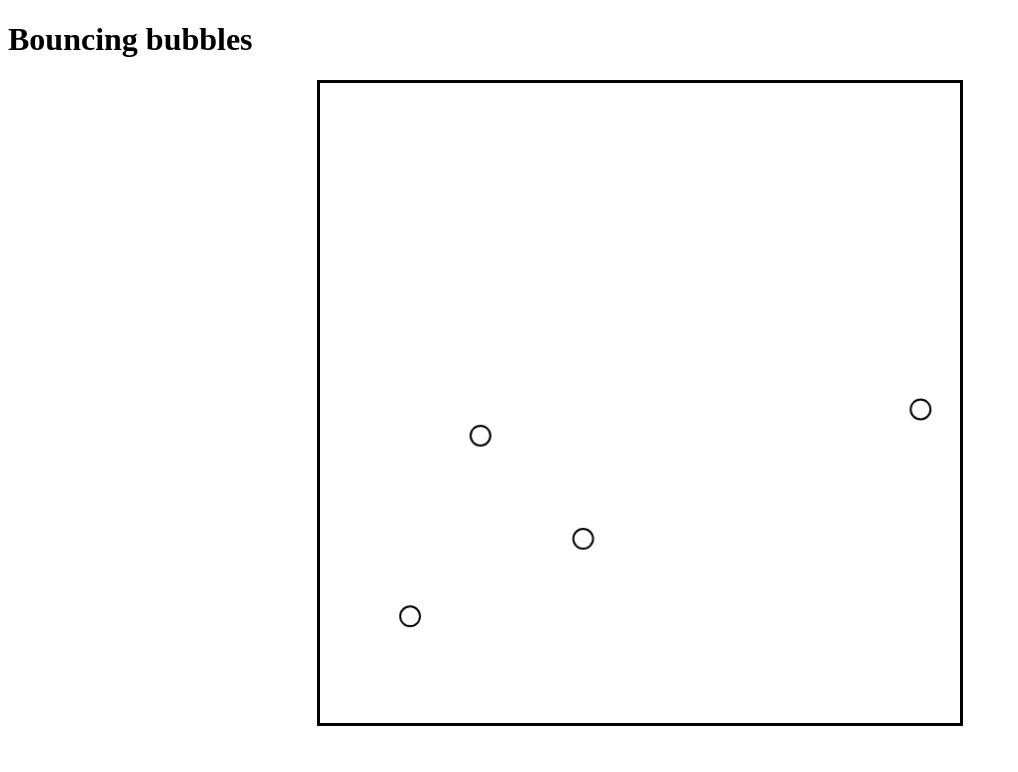
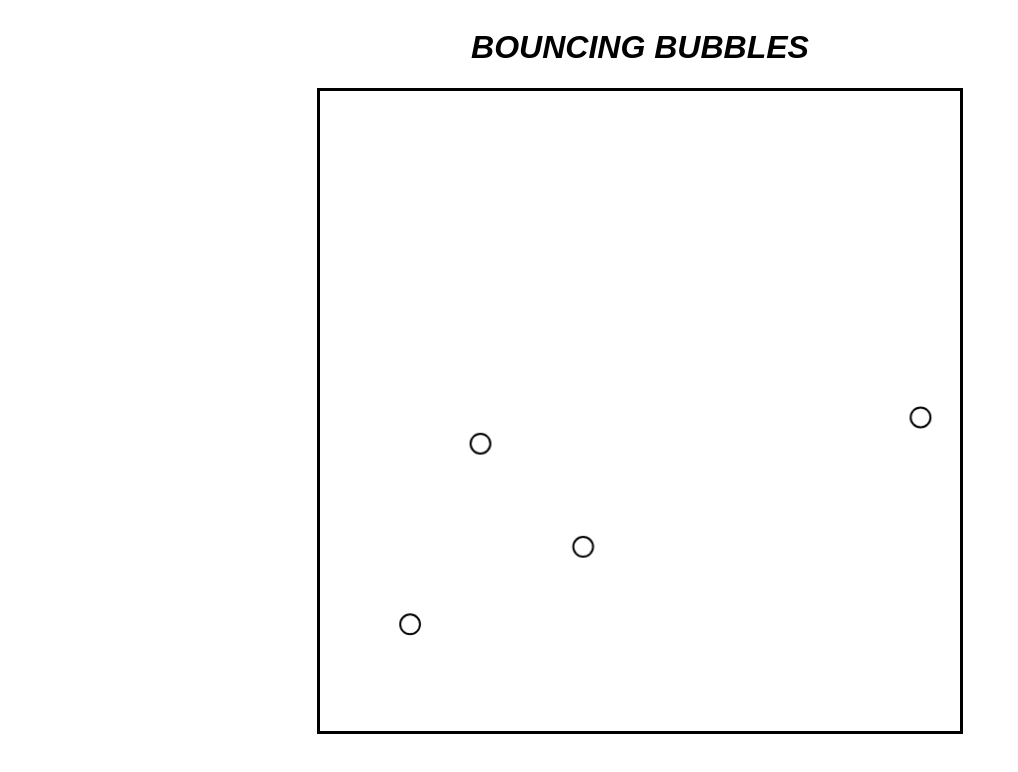
Before and after one commit to hssnadr/js-canvas-sandbox, a website built with Vite: page src/index.html in a window 1280 px wide. Shown: the whole page, without its empty margins (0-1018 px from the left). Built offline with nearby package versions, Linux system fonts and the light colour scheme; what dat.gui would draw is missing.

Commit message:
Update index.html

```diff
--- a/src/index.html
+++ b/src/index.html
@@ -9,21 +9,29 @@
 </head>
 
 <body>
-    <h1>Bouncing bubbles</h1>
     <div class="container">
+        <h1>Bouncing bubbles</h1>
         <canvas id="canvas-bubbles" class="bubbles"></canvas>
     </div>
     <script type="module" src="./main.js"></script>
 </body>
 <style>
+    h1 {
+        text-align: center;
+        text-transform: uppercase;
+        font-family: Arial, Helvetica, sans-serif;
+        font-style: italic;
+    }
+
     .container {
         display: flex;
-        justify-content: center;
+        flex-direction: column;
+        align-items: center;
     }
 
     .bubbles {
         width: 50vw;
-        height: 50vw;
+        height: 80vh;
         border: solid;
     }
 </style>
```
